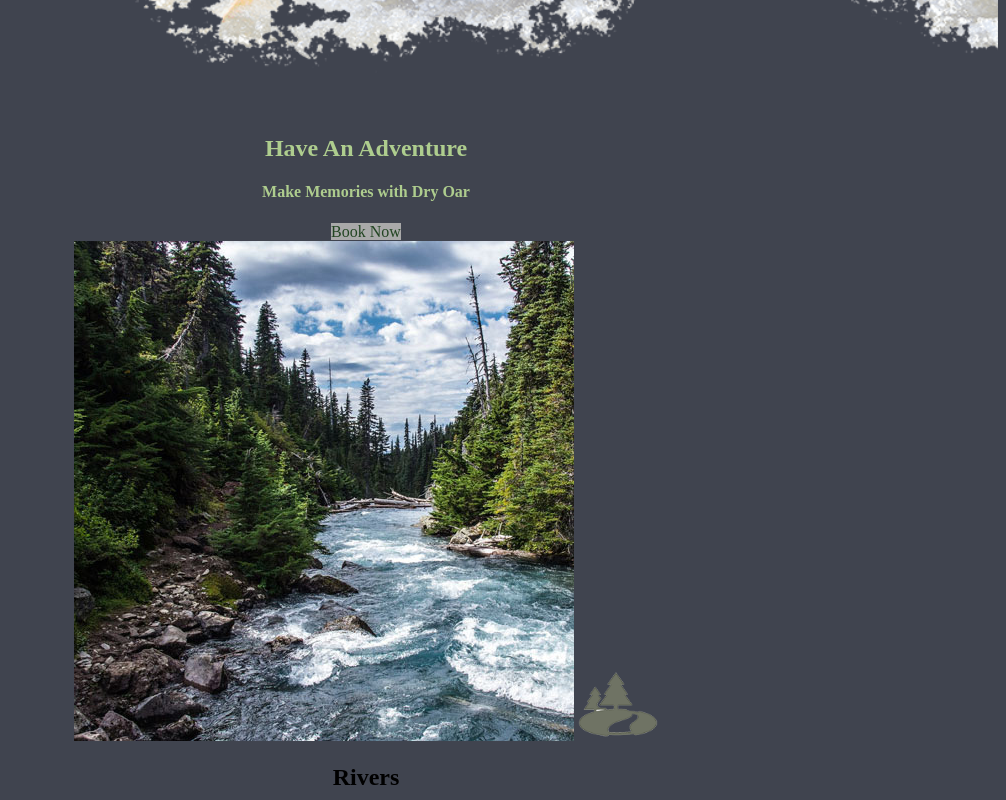
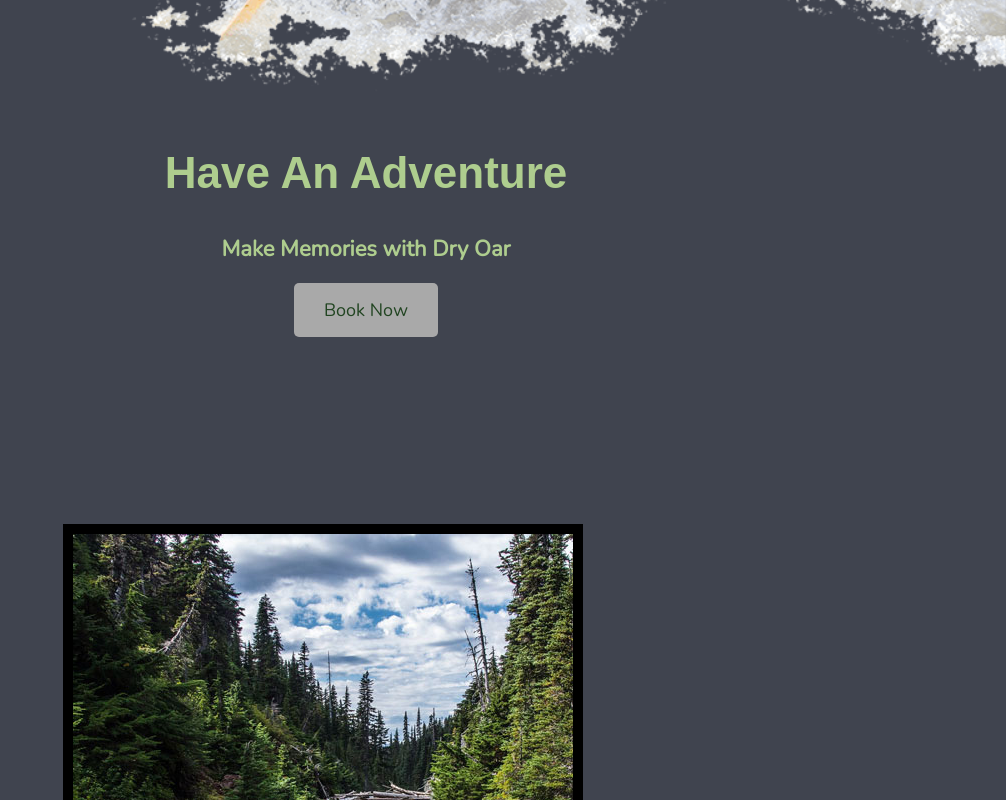
Before and after one commit to HarrisonG1/wdd-130, a plain HTML site: page wwr/index.html in a window 1280 px wide. Shown: the part 840-1640 px from the top of the page, without its empty margins (274-1280 px from the left). Drawn offline with nearby package versions, Linux system fonts and the light colour scheme.

Commit message:
new_stuff

```diff
--- a/wwr/index.html
+++ b/wwr/index.html
@@ -4,7 +4,7 @@
     <meta charset="UTF-8">
     <meta http-equiv="X-UA-Compatible" content="IE=edge">
     <meta name="viewport" content="width=device-width, initial-scale=1.0">
-    <link rel="stylesheet" href="style/style.css">
+    <link rel="stylesheet" href="/wwr/style/style.css">
     <title>Forest Rafting</title>
 </head>
 <body>
--- a/wwr/style/style.css
+++ b/wwr/style/style.css
@@ -1,3 +1,11 @@
+@import url('https://fonts.googleapis.com/css2?family=Anton&family=Nunito:wght@200&display=swap');
+:root {
+    --heading-font: "Anton";
+    --paragraph-font: "Nunito", Helvetica, sans-serif;
+}
+#logo_link{
+    padding-top: 5px;
+}
 #content {
     max-width: 1600px;
     margin: 0 auto;
@@ -7,6 +15,7 @@ nav a {
     color: #224522;
     background-color: #a9a9a9;
     text-decoration: none;
+    padding: 35px;
 }
 #hero-msg h1, #hero-msg h4 {
     text-align: center;
@@ -22,6 +31,10 @@ main section {
 }
 body{
     background-color: #40444f;
+    font-family: "Nunito", Helvetica , sans-serif;
+    font-size: 22px;
+    margin: 0;
+    padding: 0;
 }
 header{
     background-color: white;
@@ -33,6 +46,9 @@ nav a:hover{
 .book, .join{
     background-color: #40444f;
     text-decoration: none;
+    font-size: 18px;
+    padding: 15px 30px;
+    border-radius: 5px;
 }
 .book:hover, .join:hover{
     background-color: #40444f;
@@ -42,6 +58,8 @@ nav a:hover{
 }
 .msg{
     background-color: #40444f;
+    line-height: 1.5em;
+    padding: 35px;
 }
 footer{
     background-color: white;
@@ -49,6 +67,9 @@ footer{
 }
 .home-title{
     color: #AECD8E;
+    font-family: 'Rock Salt', 'Bradley Hand', sans-serif;
+    font-size: 2em;
+    margin-top: 10px;
 }
 h4{
     color: #AECD8E;
@@ -56,16 +77,22 @@ h4{
 .book, .join{
     color: #224522;
     background-color: #a9a9a9;
+    margin-top: 50px;
 }
 .book:hover, .join:hover{
     color: blueviolet;
     background-color: white;
+}
+h2{
+    margin: 0;
 }
 .msg h2{
     color: #AECD8E;
 }
 .msg p{
     color: #AECD8E;
+    font-size: .8em;
+    padding-bottom: 15px;
 }
 footer a{
     color: #224522;
@@ -79,8 +106,18 @@ footer a:hover{
 .logo {
     width: 80px;
 }
+.rivers-card, .camping-card, .rapids-card{
+    margin: 200px 0;
+}
+.card-img{
+    border: 10px solid black;
+}
 .icon {
     width: 80px;
+    padding-top: 10px;
+}
+main section img{
+    box-sizing: border-box;
 }
 footer p{
     font-size: 1.2em;
@@ -91,3 +128,10 @@ footer p{
 footer p a:hover{
     text-decoration: underline;
 }
+footer{
+    padding: 25px 50px;
+    margin-top: 200px;
+}
+footer .social img{
+    padding-top: 15px;
+}
```
